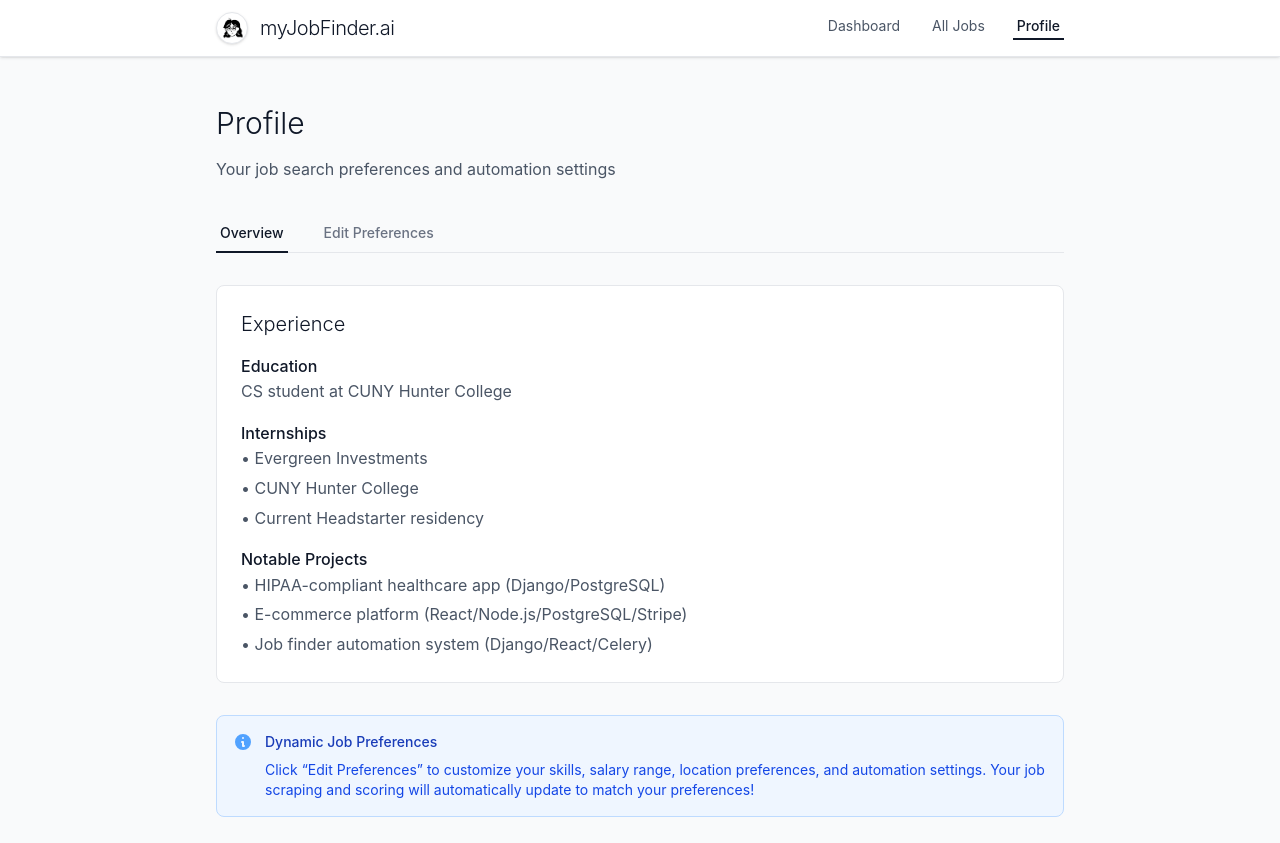
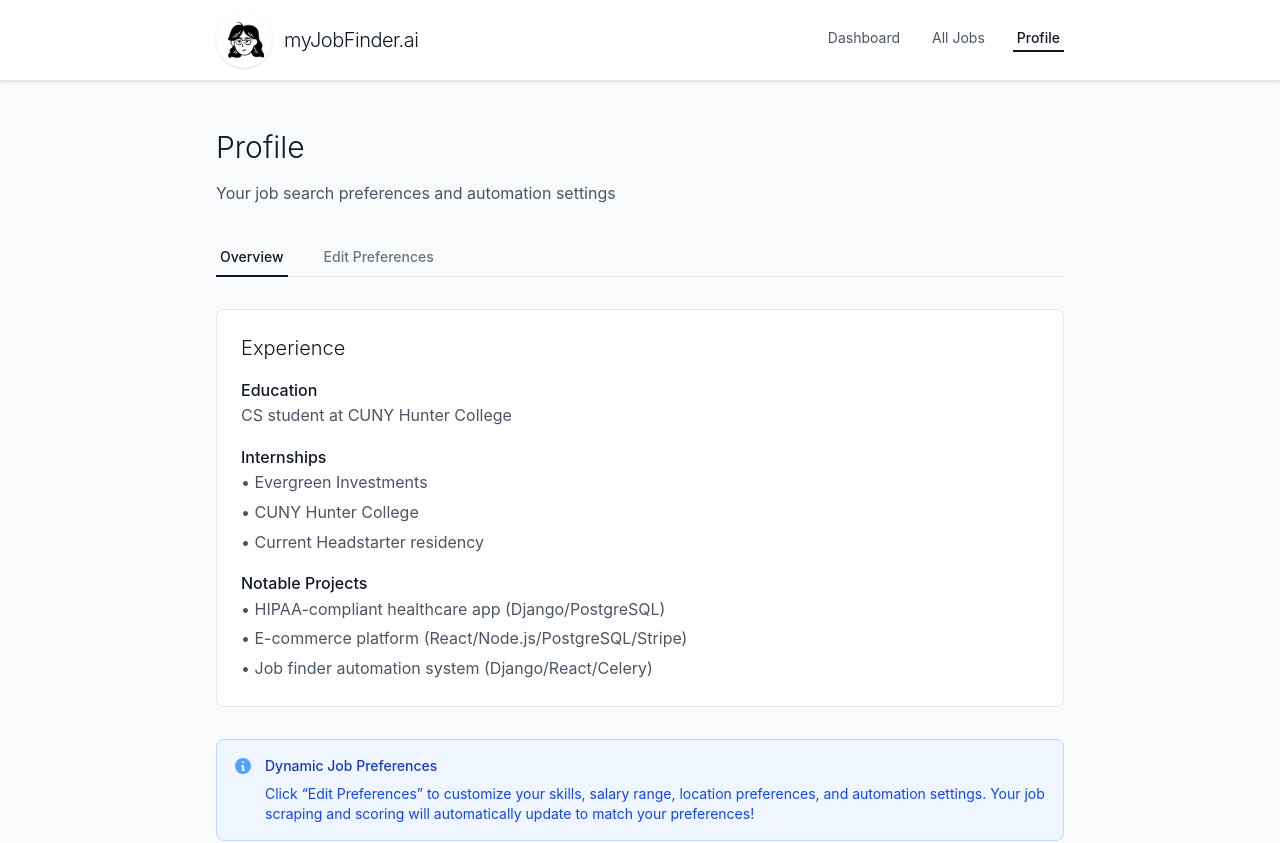
Before and after one commit to miasdk/job-finder-frontend, a Next.js app: page /profile in a window 1280 px wide. Shown: the top 843 px of the page. Built offline with nearby package versions, Linux system fonts and the light colour scheme; no server answers.

Commit message:
UI improvements: always show posted date, bigger logo, no border, modern hero section, better job card UX

```diff
--- a/src/app/page.tsx
+++ b/src/app/page.tsx
@@ -15,9 +15,9 @@ interface JobCardProps {
 
 function JobCard({ job }: JobCardProps) {
   const score = job.score?.total_score || 0;
-
   return (
-    <div className="group relative bg-white border border-gray-200 rounded-lg p-6 hover:border-gray-300 transition-all duration-200">
+    <div className="group relative bg-white border border-gray-200 rounded-lg p-6 hover:border-gray-300 transition-all duration-200 flex flex-col justify-between min-h-[180px]">
+      <div>
         <div className="flex items-start justify-between mb-3">
           <div className="flex-1">
             <h3 className="text-lg font-medium text-gray-900 group-hover:text-gray-700 transition-colors">
@@ -40,13 +40,12 @@ function JobCard({ job }: JobCardProps) {
               target="_blank"
               rel="noopener noreferrer"
               className="px-3 py-1 bg-gray-900 text-white text-sm rounded hover:bg-gray-800 transition-colors"
-            onClick={(e) => e.stopPropagation()}
+              onClick={e => e.stopPropagation()}
             >
               Apply
             </a>
           </div>
         </div>
-
         <div className="flex items-center gap-4 text-sm text-gray-500 mb-3">
           <span>{job.location}</span>
           <span>•</span>
@@ -58,7 +57,6 @@ function JobCard({ job }: JobCardProps) {
             </>
           )}
         </div>
-
         {job.required_skills && job.required_skills.length > 0 && (
           <div className="flex flex-wrap gap-1">
             {job.required_skills.slice(0, 4).map((skill) => (
@@ -80,8 +78,8 @@ function JobCard({ job }: JobCardProps) {
             )}
           </div>
         )}
-
-      <div className="absolute top-6 right-6 opacity-0 group-hover:opacity-100 transition-opacity">
+      </div>
+      <div className="flex justify-end items-end mt-4">
         <div className="text-xs text-gray-400">
           {formatRelativeTime(job.posted_date)}
         </div>
@@ -222,14 +220,17 @@ export default function Dashboard() {
     <div className="min-h-screen bg-gray-50">
       <div className="max-w-4xl mx-auto px-6 py-12">
         {/* Header */}
-        <div className="mb-12">
-          <h1 className="text-3xl font-light text-gray-900 mb-2">
-            Hello, Mia 👋!
+        <section className="mb-12 text-center">
+          <h1 className="text-4xl md:text-5xl font-extrabold text-gray-900 mb-4 tracking-tight leading-tight">
+            Find Your Perfect Python/Django Job
           </h1>
-          <p className="text-gray-600">
-            {stats?.total_jobs || 0} opportunities found, {stats?.recommended_jobs || 0} recommended for you
+          <p className="text-lg md:text-xl text-gray-600 mb-4 max-w-2xl mx-auto">
+            Discover remote, hybrid, and on-site opportunities matched to your skills. Powered by AI. Curated for you.
           </p>
+          <div className="flex justify-center mb-2">
+            <img src="/images/my-notion-face-portrait.png" alt="myJobFinder.ai logo" className="w-28 h-28 md:w-36 md:h-36 object-contain" />
           </div>
+        </section>
 
         {/* Stats */}
 
--- a/src/components/Header.tsx
+++ b/src/components/Header.tsx
@@ -19,10 +19,10 @@ export default function Header() {
             <Image
               src="/images/my-notion-face-transparent (2).png"
               alt="myJobFinder.ai logo"
-              width={32}
-              height={32}
+              width={56}
+              height={56}
               priority
-              className="rounded-full border border-gray-200 bg-white shadow-sm"
+              className="rounded-full bg-white shadow-sm"
             />
             <span className="tracking-tight">myJobFinder.ai</span>
           </Link>
```
Lines whose indentation alone changed are shown as unchanged.
